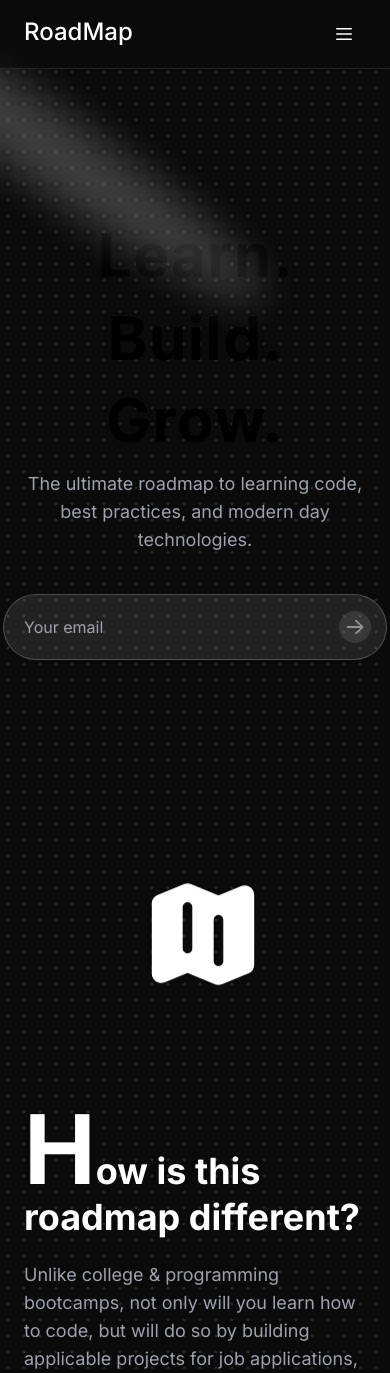
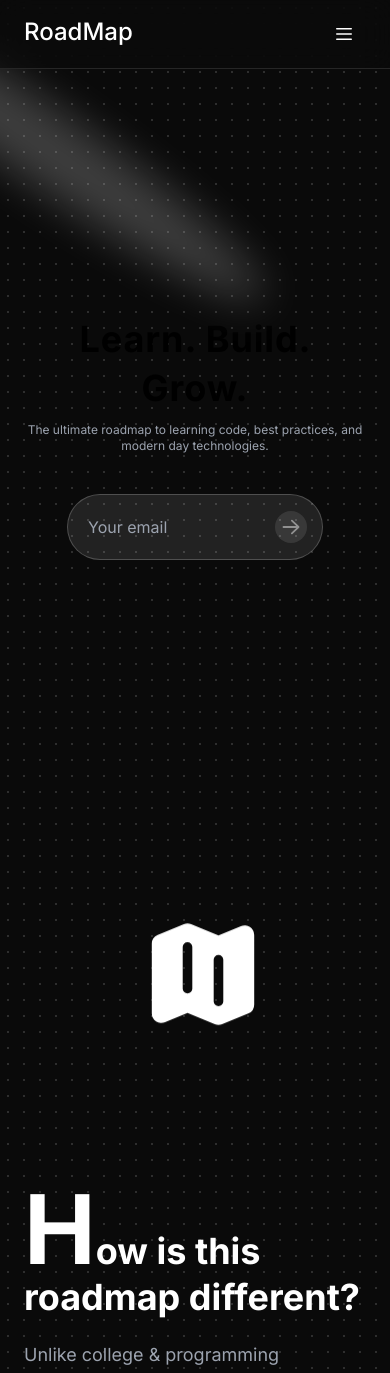
Before and after one commit to AydosJs/nazzyAbi, a Next.js app: page / in a window 390 px wide. Shown: the top 1373 px of the page. Built offline with nearby package versions, Linux system fonts and the light colour scheme.

Commit message:
some bug fix

```diff
--- a/app/components/Different.tsx
+++ b/app/components/Different.tsx
@@ -3,7 +3,7 @@ const Different = () => {
     <div className="flex flex-col space-y-10 text-left w-full">
 
       <div className="flex flex-col-reverse md:flex-row space-x-4 mb-32">
-        <div className="w-ful md:w-2/3 ">
+        <div className="w-ful md:w-2/3">
           <h1 className="text-left text-4xl md:text-5xl mb-6 font-bold">
             <span className="text-8xl">H</span>ow is this roadmap different?
           </h1>
@@ -14,7 +14,7 @@ const Different = () => {
             understand how to be a modern day programmer.
           </p>
         </div>
-        <div className="w-ful mb-20 md:mb-0 md:w-1/3 flex items-center justify-center relative">
+        <div className="w-ful mb-20 md:mb-0 md:w-1/3 flex items-center justify-center relative min-h-52">
           <svg xmlns="http://www.w3.org/2000/svg" viewBox="0 0 20 20" fill="currentColor" className="w-32 h-32 animate-bounce">
             <path fillRule="evenodd" d="M8.157 2.176a1.5 1.5 0 0 0-1.147 0l-4.084 1.69A1.5 1.5 0 0 0 2 5.25v10.877a1.5 1.5 0 0 0 2.074 1.386l3.51-1.452 4.26 1.762a1.5 1.5 0 0 0 1.146 0l4.083-1.69A1.5 1.5 0 0 0 18 14.75V3.872a1.5 1.5 0 0 0-2.073-1.386l-3.51 1.452-4.26-1.762ZM7.58 5a.75.75 0 0 1 .75.75v6.5a.75.75 0 0 1-1.5 0v-6.5A.75.75 0 0 1 7.58 5Zm5.59 2.75a.75.75 0 0 0-1.5 0v6.5a.75.75 0 0 0 1.5 0v-6.5Z" clipRule="evenodd" />
           </svg>
@@ -25,7 +25,7 @@ const Different = () => {
         Projects Built
       </h1>
 
-      <div className="flex flex-col md:flex-row space-y-4 md:space-x-4">
+      <div className="flex flex-col md:flex-row space-y-4 sm:space-y-0 md:space-x-4">
 
         <div className="w-full md:w-1/2 border border-neutral-800 rounded-md p-6 group cursor-pointer bg-white bg-opacity-5 hover:backdrop-blur-[1px] backdrop-filter">
           <img
--- a/app/components/HeroSectionWithEmailSignup.tsx
+++ b/app/components/HeroSectionWithEmailSignup.tsx
@@ -25,7 +25,7 @@ const HeroSectionWithEmailSignup = () => {
   }, []);
 
   return (
-    <div className="pb-32 md:pb-16 flex items-center flex-col space-y-10 min-h-[calc(100vh-20px)] md:min-h-[calc(100vh-85px)] justify-center">
+    <div className="pb-32 md:pb-16 flex items-center flex-col space-y-10 min-h-[calc(100dvh-20px)] md:min-h-[calc(100dvh-85px)] justify-center">
 
       <Spotlight
         className="-top-0 sm:-top-32 left-10 md:-top-24 md:left-10 lg:left-60 lg:-top-10 2xl:-top-32 2xl:left-80"
@@ -33,9 +33,9 @@ const HeroSectionWithEmailSignup = () => {
       />
 
       <div>
-        <TextGenerateEffect delay={0.4} words={'Learn. Build. Grow.'} className="text-6xl md:text-7xl font-bold text-center mb-2" />
+        <TextGenerateEffect delay={0.4} words={'Learn. Build. Grow.'} className="text-4xl md:text-7xl font-bold text-center mb-2" />
         <motion.p
-          className="transition-all duration-300 ease-in-out delay-150 text-lg md:text-xl text-center font-normal text-gray-400"
+          className="transition-all duration-300 ease-in-out delay-150 text-xs md:text-xl text-center font-normal text-gray-400"
           initial={{ opacity: 0 }}
           animate={{ opacity: isMounted ? 1 : 0 }}
           transition={{ duration: 3 }}
@@ -54,7 +54,7 @@ const HeroSectionWithEmailSignup = () => {
         <input
           placeholder="Your email"
           type="text"
-          className="p-5 border pr-14 border-white border-opacity-20 bg-white bg-opacity-10 group-hover:backdrop-blur-[1px] backdrop-filter rounded-full outline-none w-96 "
+          className="p-5 border pr-14 border-white border-opacity-20 bg-white bg-opacity-10 group-hover:backdrop-blur-[1px] backdrop-filter rounded-full outline-none w-64 sm:w-96 "
         />
         <svg xmlns="http://www.w3.org/2000/svg" viewBox="0 0 20 20" fill="currentColor" className="absolute w-8 h-8 top-1/2 transition-all -translate-y-1/2 right-4 bg-opacity-20 cursor-pointer bg-white opacity-50 group-hover:opacity-100 text-white p-1 rounded-full">
           <path fillRule="evenodd" d="M3 10a.75.75 0 0 1 .75-.75h10.638L10.23 5.29a.75.75 0 1 1 1.04-1.08l5.5 5.25a.75.75 0 0 1 0 1.08l-5.5 5.25a.75.75 0 1 1-1.04-1.08l4.158-3.96H3.75A.75.75 0 0 1 3 10Z" clipRule="evenodd" />
```
